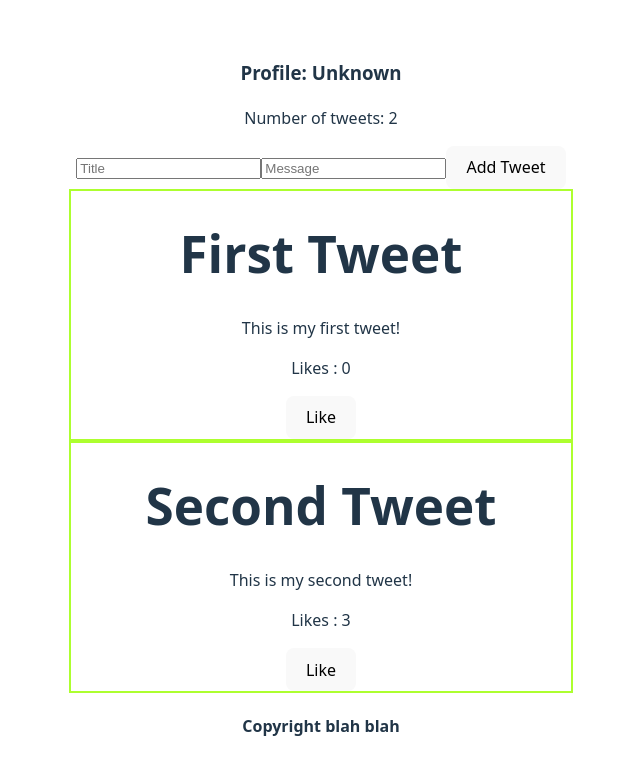
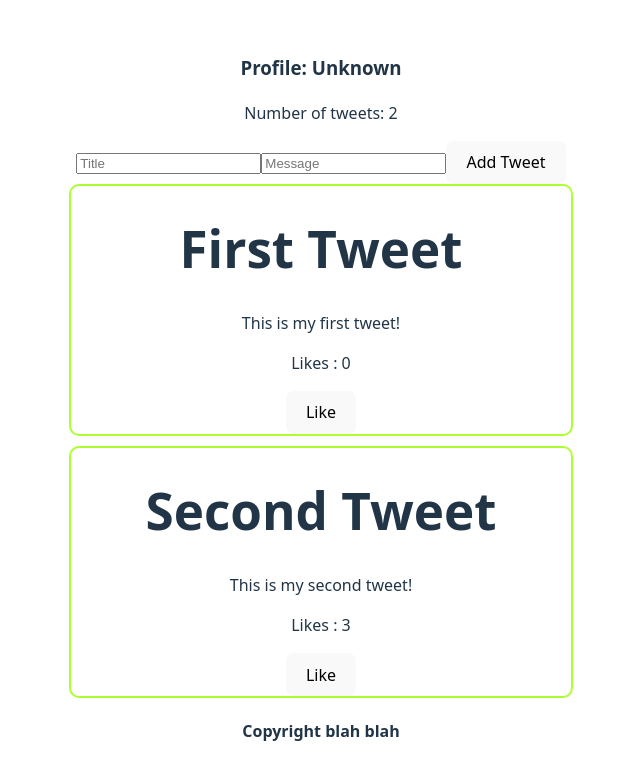
Before and after one commit to joseph670615519/Flink-Social-Media-Project, a React (Vite) app in the folder social-app--/: page / in a window 1280 px wide. Shown: the top 780 px of the page, without its empty margins (319-959 px from the left). Built offline with nearby package versions, Linux system fonts and the light colour scheme.

Commit message:
Little changs to the text box

```diff
--- a/social-app--/src/components/Tweet.css
+++ b/social-app--/src/components/Tweet.css
@@ -1,5 +1,7 @@
 .Tweet {
   text-align: center;
+  border-radius: 10px;
   border: 2px solid greenyellow;
   width: 500px;
+  margin-bottom: 10px;
 }
```
